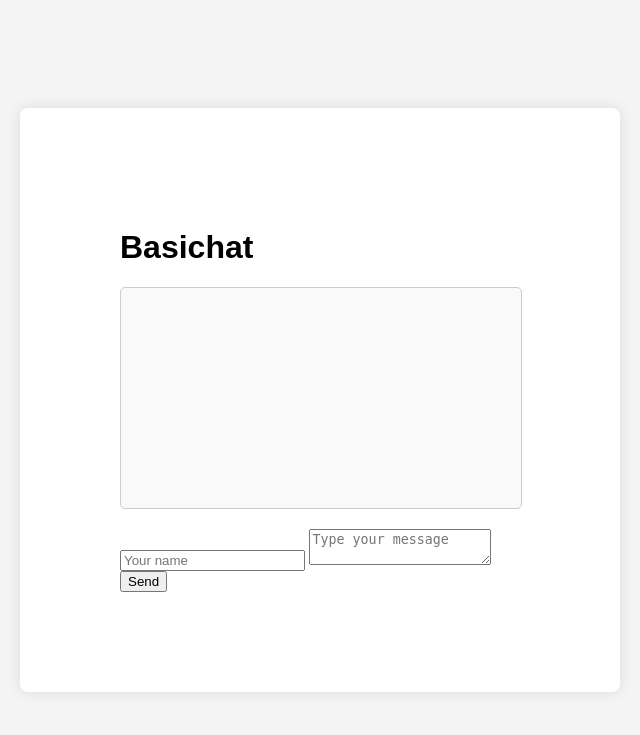
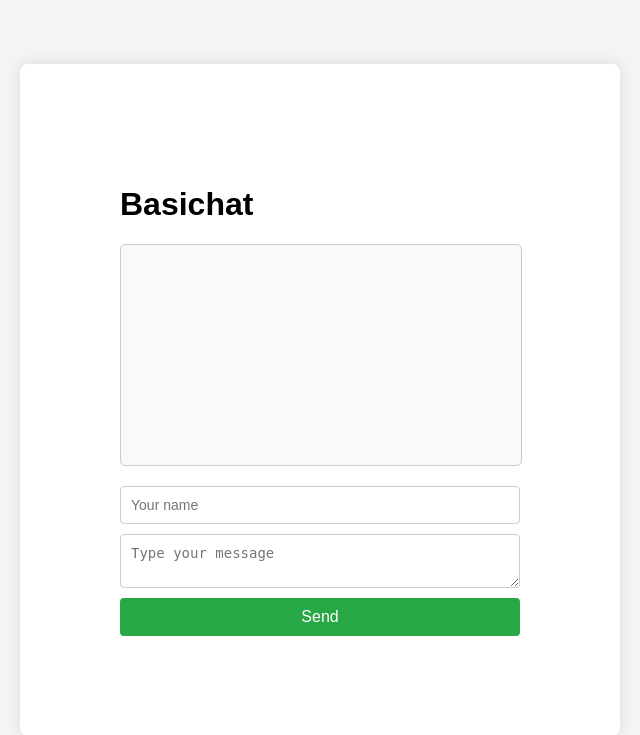
Before and after one commit to Ives-Lopez/basichat, a PHP site: page / in a window 1280 px wide. Shown: the top 735 px of the page, without its empty margins (320-960 px from the left). Run offline with PHP 8.4, Linux system fonts and the light colour scheme.

Commit message:
#modified: "3rd commit"

```diff
--- a/style.css
+++ b/style.css
@@ -25,3 +25,62 @@
     width: 400px;
     padding: 100px;
 }
+
+
+.message {
+    margin-bottom: 10px;
+}
+.username {
+    margin-left: 50px;
+    font-weight: bold;
+    color: #007BFF;
+}
+form {
+    display: flex;
+    flex-direction: column;
+}
+input[type="text"], textarea {
+    border: 1px solid #ccc;
+    border-radius: 4px;
+    padding: 10px;
+    margin-bottom: 10px;
+    font-size: 14px;
+}
+input[type="submit"] {
+    background-color: #28a745;
+    color: white;
+    padding: 10px;
+    border: none;
+    border-radius: 4px;
+    cursor: pointer;
+    font-size: 16px;
+}
+
+.message {
+    margin-bottom: 10px;
+}
+.username {
+    margin-left: 50px;
+    font-weight: bold;
+    color: #007BFF;
+}
+form {
+    display: flex;
+    flex-direction: column;
+}
+input[type="text"], textarea {
+    border: 1px solid #ccc;
+    border-radius: 4px;
+    padding: 10px;
+    margin-bottom: 10px;
+    font-size: 14px;
+}
+input[type="submit"] {
+    background-color: #28a745;
+    color: white;
+    padding: 10px;
+    border: none;
+    border-radius: 4px;
+    cursor: pointer;
+    font-size: 16px;
+}
```
